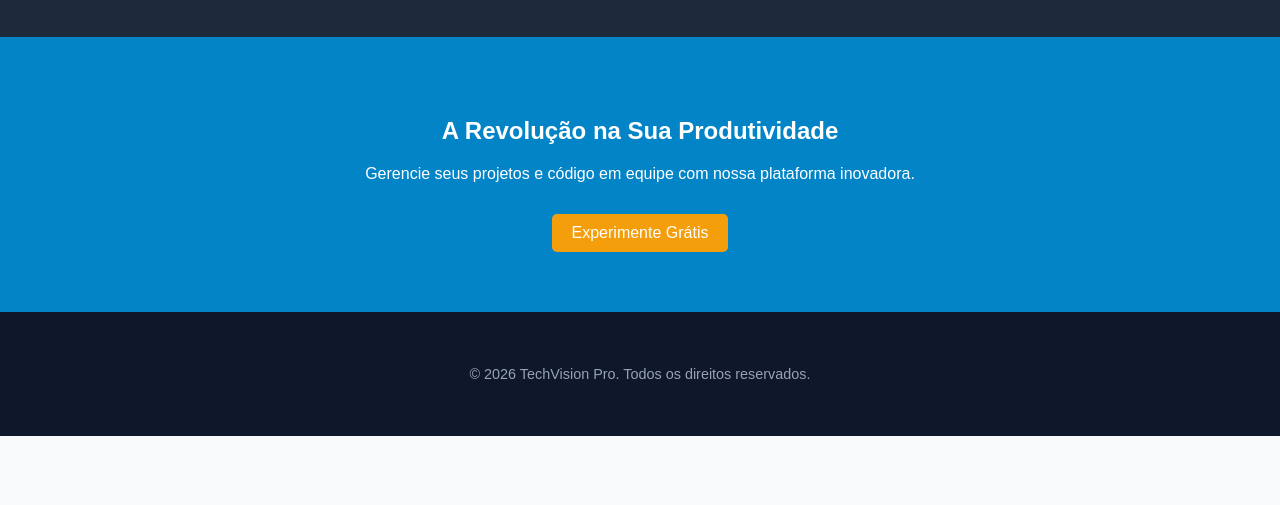
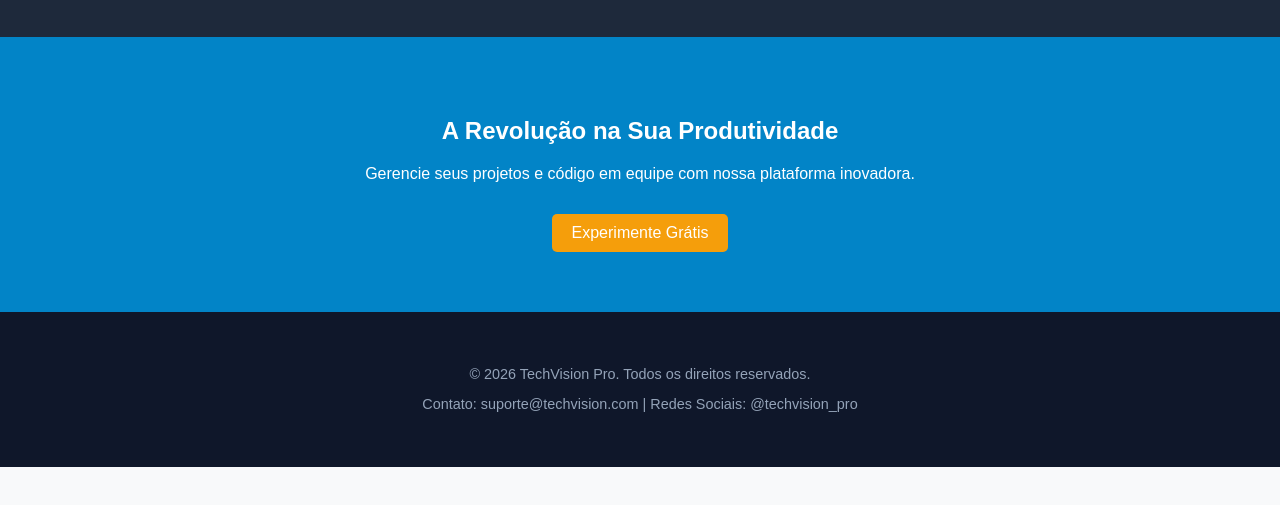
Before and after one commit to LauanaCarvalho/landing-page-techh, a plain HTML site: page index.html in a window 1280 px wide. Shown: the part 141-646 px from the top of the page. Drawn offline with Linux system fonts and the light colour scheme.

Commit message:
feat: adicionando informações de contato no rodapé

```diff
--- a/index.html
+++ b/index.html
@@ -38,6 +38,7 @@ a { color: #38bdf8; text-decoration: none; margin: 0 10px; }
 <!-- BLOCO 4: RODAPÉ -->
 <footer id="rodape">
 <p>&copy; 2026 TechVision Pro. Todos os direitos reservados.</p>
+<p>Contato: suporte@techvision.com | Redes Sociais: @techvision_pro</p
 </footer>
 </body>
 </html>
```
